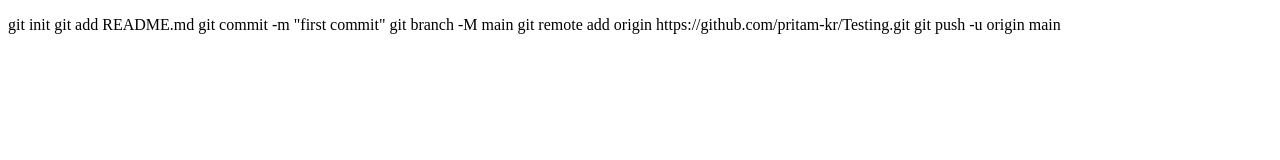
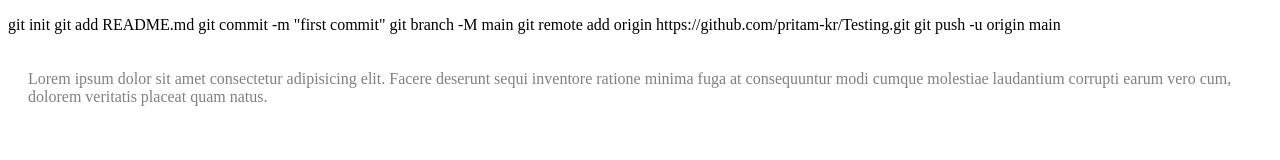
Before and after one commit to pritam-kr/Testing, a plain HTML site: page index.html in a window 1280 px wide. Drawn offline with Linux system fonts and the light colour scheme.

Commit message:
Update index.html

```diff
--- a/index.html
+++ b/index.html
@@ -17,6 +17,10 @@
         git remote add origin https://github.com/pritam-kr/Testing.git
         git push -u origin main
     </p>
+    <p style="color: grey;
+    padding: 20px;">Lorem ipsum dolor sit amet consectetur adipisicing elit. Facere deserunt sequi inventore ratione
+        minima fuga at consequuntur modi cumque molestiae laudantium corrupti earum vero cum, dolorem veritatis placeat
+        quam natus.</p>
 </body>
 
 </html>
```
